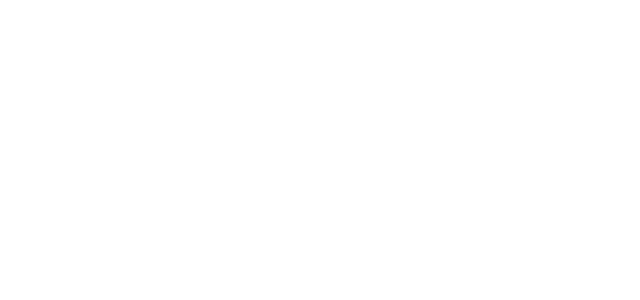
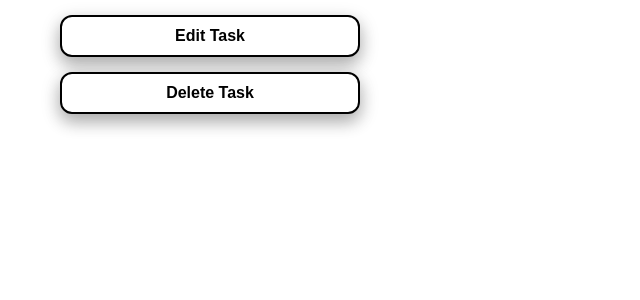
Before and after one commit to Jagholin/todo_react, a React (Create React App) app: page / in a window 1280 px wide. Shown: the top 300 px of the page, without its empty margins (0-640 px from the left). Built offline with nearby package versions, Linux system fonts and the light colour scheme.

Commit message:
create buttons for edit and delete

```diff
--- a/src/App.js
+++ b/src/App.js
@@ -15,11 +15,41 @@ function App() {
     {
       todo: "create a todo app",
       done: false,
-    }
+    },
   ]);
 
   // index of currently selected item
   const [selected, setSelected] = useState(0);
+
+  const handleTaskDelete = () => {
+    if (selected >= state.length) {
+      console.log("selected element index out of bounds");
+      return;
+    }
+
+    setState(state.filter((_, ind) => ind !== selected));
+  };
+
+  const handleTaskEdit = () => {
+    if (selected >= state.length) {
+      console.log("selected element index out of bounds");
+      return;
+    }
+    let newTodo = prompt("Edit todo task description:", state[selected].todo);
+    if (newTodo === null) {
+      return; // User pressed cancel
+    }
+    if (newTodo.length > 0) {
+      setState(
+        state.map((val, ind) =>
+          ind !== selected ? val : { todo: newTodo, done: false }
+        )
+      );
+    } else {
+      // Treat 0-length input as erasing the item
+      handleTaskDelete();
+    }
+  };
 
   return (
     <div className="App">
@@ -27,7 +57,11 @@ function App() {
       <div>
         <div>
           <NewTask />
-          <Buttons />
+          <Buttons
+            state={state}
+            onTaskEdit={handleTaskEdit}
+            onTaskDelete={handleTaskDelete}
+          />
         </div>
         <TodoList />
       </div>
--- /dev/null
+++ b/src/components/buttons.css
@@ -0,0 +1,22 @@
+.button {
+  background-color: white;
+  color: black;
+  width: 300px;
+  padding: 10px 20px;
+  text-align: center;
+  font-weight: bold;
+  display: block;
+  font-size: 16px;
+  margin: 15px 60px;
+  border-radius: 12px;
+  border: 2px solid black;
+  transition-duration: 0.4s;
+  cursor: pointer;
+  box-shadow: 0 8px 16px 0 rgba(0, 0, 0, 0.2), 0 6px 20px 0 rgba(0, 0, 0, 0.19);
+}
+
+.button:hover {
+  background-color: black;
+  color: white;
+  border: 2px solid black;
+}
--- a/src/components/buttons.jsx
+++ b/src/components/buttons.jsx
@@ -1,5 +1,15 @@
-function Buttons(props) {
-    return ( <div></div> );
+import "./buttons.css";
+function Buttons({ onTaskEdit, onTaskDelete }) {
+  return (
+    <div className="buttons">
+      <button className="button" onClick={onTaskEdit}>
+        Edit Task
+      </button>
+      <button className="button" onClick={onTaskDelete}>
+        Delete Task
+      </button>
+    </div>
+  );
 }
 
 export default Buttons;
```
